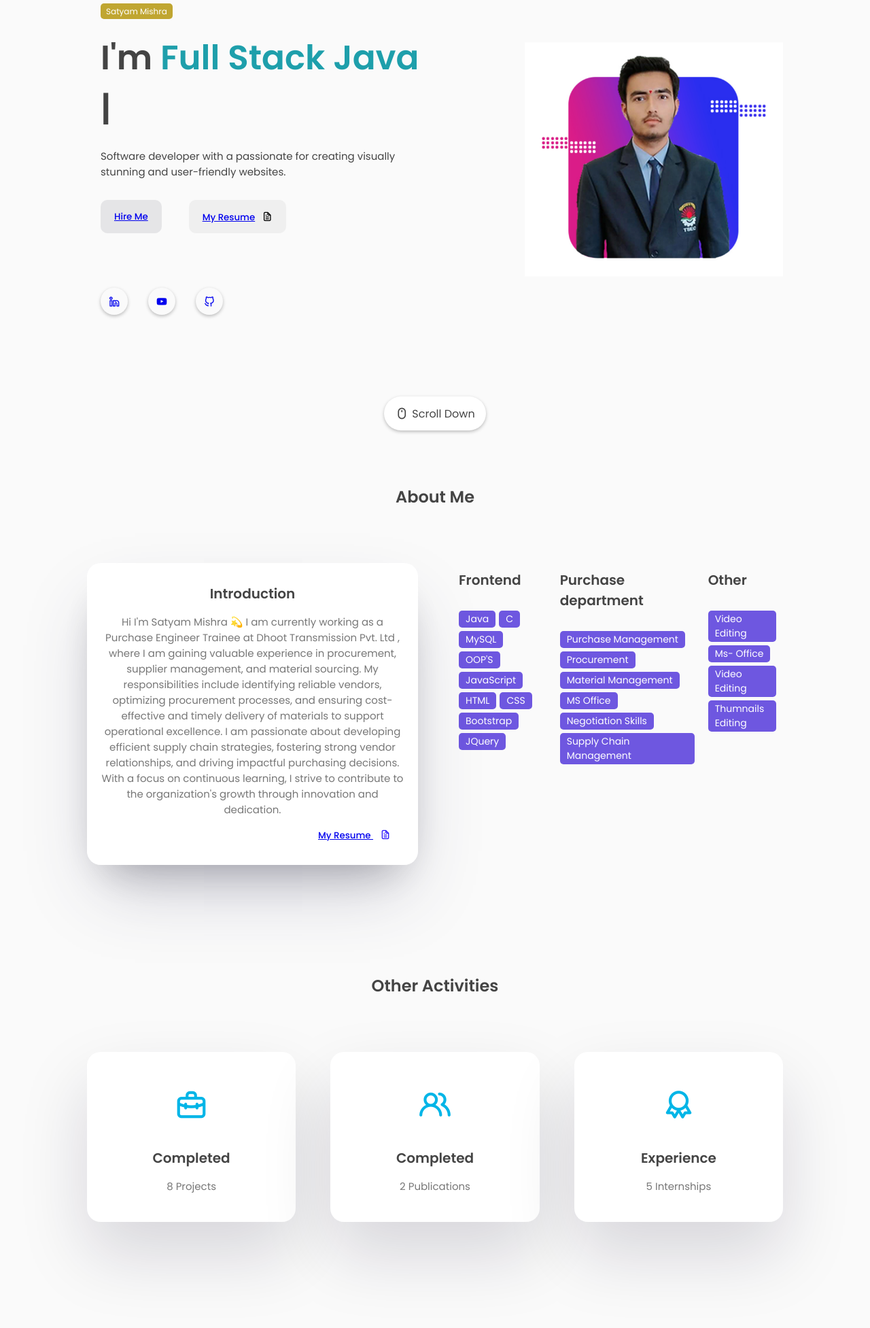
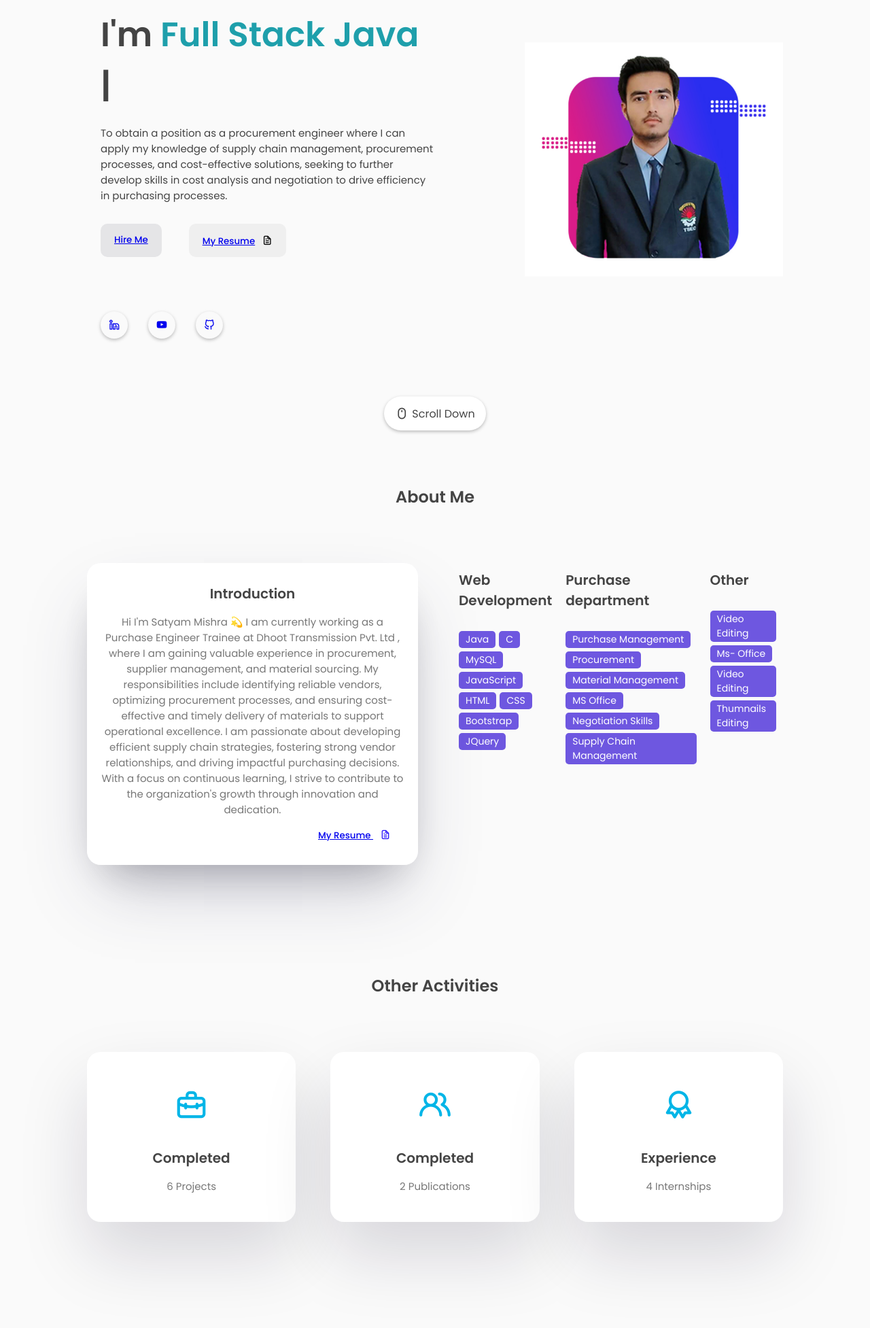
Before and after one commit to satyam-mishra01/Portfolio, a plain HTML site: page index.html in a window 1280 px wide. Shown: the part 167-2120 px from the top of the page at 68% size. Drawn offline with nearby package versions, Linux system fonts and the light colour scheme.

Commit message:
Update index.html

```diff
--- a/index.html
+++ b/index.html
@@ -67,8 +67,8 @@
                     </div>
                     <div class="featured-text-info">
                         <p>
-                            Software developer with a passionate for creating visually stunning and user-friendly
-                            websites.
+                           To obtain a position as a procurement engineer where I can apply my knowledge of supply chain management, procurement processes, and cost-effective solutions, seeking to further develop skills in cost analysis and negotiation to
+drive efficiency in purchasing processes.
                         </p>
                     </div>
                     <div class="featured-text-btn">
@@ -132,13 +132,12 @@ I am passionate about developing efficient supply chain strategies, fostering st
                     <div class="col">
                         <div class="skills-box">
                             <div class="skills-header">
-                                <h3>Frontend</h3>
+                                <h3>Web Development</h3>
                             </div>
                             <div class="skills-list">
                                 <span>Java</span>
                                 <span>C</span>
                                 <span>MySQL</span>
-                                <span>OOP'S</span>
                                 <span>JavaScript</span>
                                 <span>HTML</span>
                                 <span>CSS</span>
@@ -192,7 +191,7 @@ I am passionate about developing efficient supply chain strategies, fostering st
                     <div class="project-box">
                         <i class="uil uil-briefcase-alt"></i>
                         <h3>Completed</h3>
-                        <label>8 Projects</label>
+                        <label>6 Projects</label>
                     </div>
                     <div class="project-box">
                         <i class="uil uil-users-alt"></i>
@@ -202,7 +201,7 @@ I am passionate about developing efficient supply chain strategies, fostering st
                     <div class="project-box">
                         <i class="uil uil-award"></i>
                         <h3>Experience</h3>
-                        <label>5 Internships</label>
+                        <label>4 Internships</label>
                     </div>
                 </div>
             </section>
@@ -220,7 +219,7 @@ I am passionate about developing efficient supply chain strategies, fostering st
                             <h2>Find Me <i class="uil uil-corner-right-down"></i></h2>
                             <p><i class="uil uil-envelope"></i>satyammishra51142@gmail.com</p>
                             <p><i class="uil uil-phone"></i> +91 7611195727</p>
-                            <p><i class="uil uil-location-point"></i>Pithampur, MP,India</p>
+                            <p><i class="uil uil-location-point"></i>Pithampur, MP, India</p>
                         </div>
                     </div>
                     <div>
```
